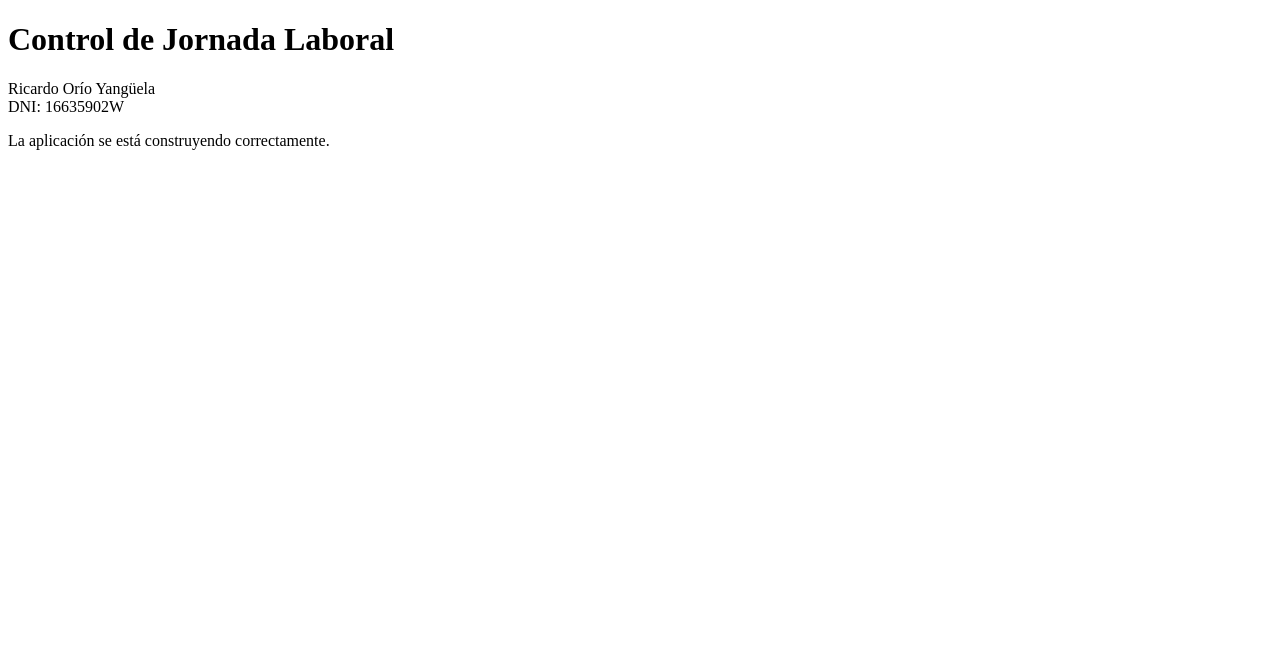
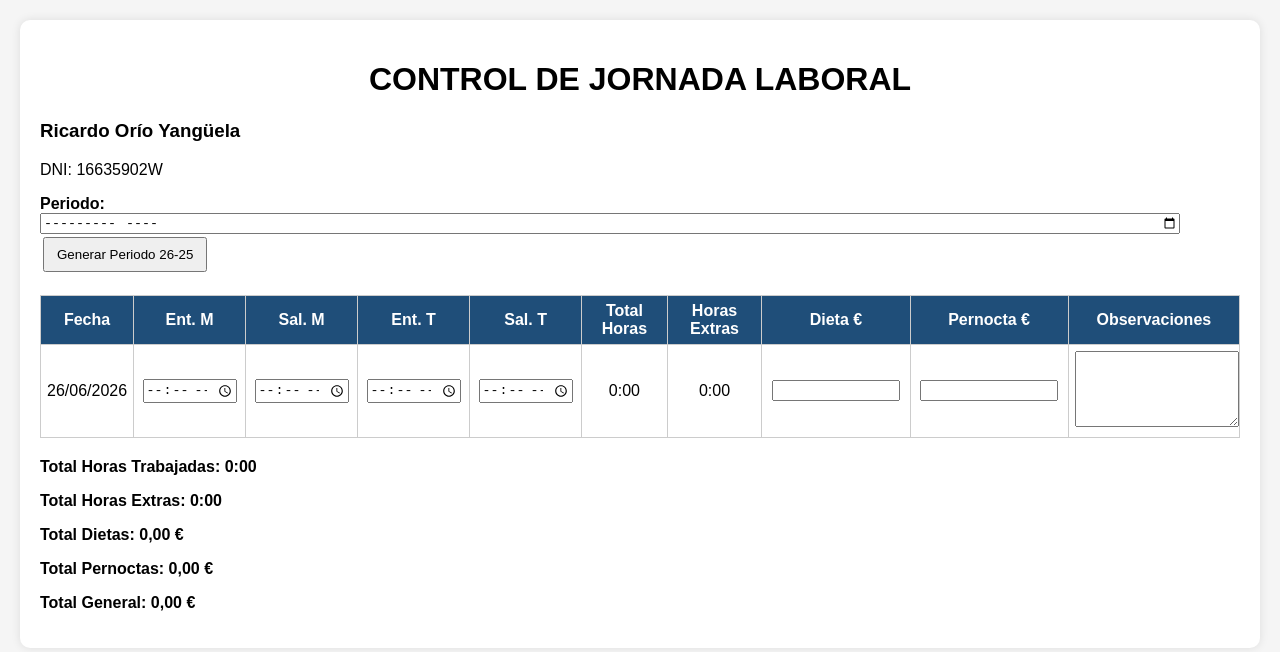
Before and after one commit to orioricardo2002-netizen/control-jornada, a plain HTML site: page index.html in a window 1280 px wide. Drawn offline with Linux system fonts and the light colour scheme.

Commit message:
Update index.html

```diff
--- a/index.html
+++ b/index.html
@@ -2,20 +2,76 @@
 <html lang="es">
 <head>
 <meta charset="UTF-8">
-<meta name="viewport" content="width=device-width, initial-scale=1">
+<meta name="viewport" content="width=device-width, initial-scale=1.0">
 <title>Control de Jornada</title>
+<link rel="stylesheet" href="style.css">
 </head>
+
 <body>
-<h1>Control de Jornada Laboral</h1>
 
-<p>
-Ricardo Orío Yangüela<br>
-DNI: 16635902W
-</p>
+<div class="container">
 
-<p>
-La aplicación se está construyendo correctamente.
-</p>
+<h1>CONTROL DE JORNADA LABORAL</h1>
+
+<h3>Ricardo Orío Yangüela</h3>
+<p>DNI: 16635902W</p>
+
+<label><strong>Periodo:</strong></label>
+<input type="month" id="periodo">
+
+<button>Generar Periodo 26-25</button>
+
+<table>
+
+<thead>
+<tr>
+<th>Fecha</th>
+<th>Ent. M</th>
+<th>Sal. M</th>
+<th>Ent. T</th>
+<th>Sal. T</th>
+<th>Total Horas</th>
+<th>Horas Extras</th>
+<th>Dieta €</th>
+<th>Pernocta €</th>
+<th>Observaciones</th>
+</tr>
+</thead>
+
+<tbody>
+
+<tr>
+<td>26/06/2026</td>
+<td><input type="time"></td>
+<td><input type="time"></td>
+<td><input type="time"></td>
+<td><input type="time"></td>
+<td>0:00</td>
+<td>0:00</td>
+<td><input type="number" step="0.01"></td>
+<td><input type="number" step="0.01"></td>
+<td><textarea></textarea></td>
+</tr>
+
+</tbody>
+
+</table>
+
+<div class="totales">
+
+<p>Total Horas Trabajadas: 0:00</p>
+
+<p>Total Horas Extras: 0:00</p>
+
+<p>Total Dietas: 0,00 €</p>
+
+<p>Total Pernoctas: 0,00 €</p>
+
+<p>Total General: 0,00 €</p>
+
+</div>
+
+</div>
 
 </body>
 </html>
```
